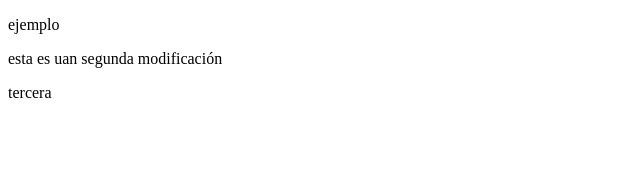
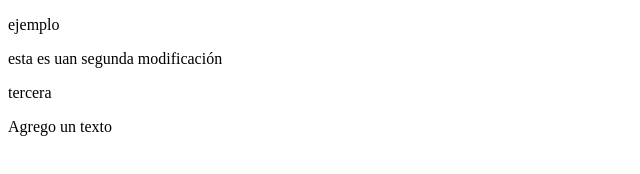
Before and after one commit to Beta3/ejemplo1, a plain HTML site: page index.html in a window 1280 px wide. Shown: the whole page, without its empty margins (0-640 px from the left). Drawn offline with Linux system fonts and the light colour scheme.

Commit message:
Agrego un texto

```diff
--- a/index.html
+++ b/index.html
@@ -9,5 +9,6 @@
     <p>ejemplo</p>
     <p>esta es uan segunda modificación</p>
     <p>tercera</p>
+    <p>Agrego un texto</p>
 </body>
 </html>
```
